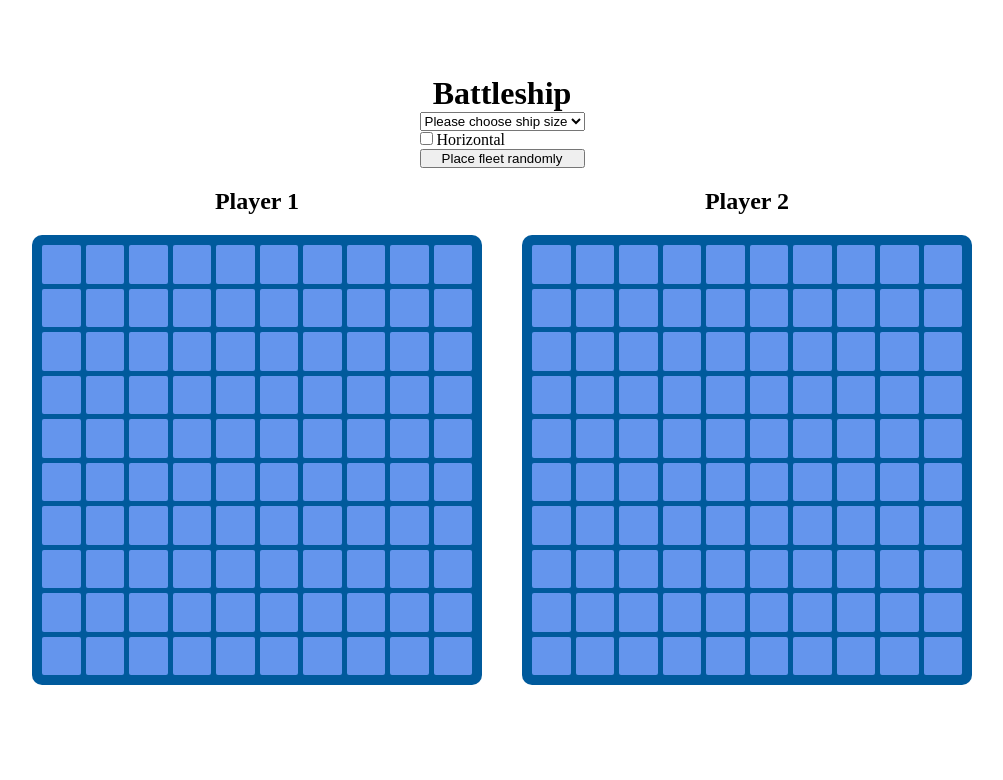
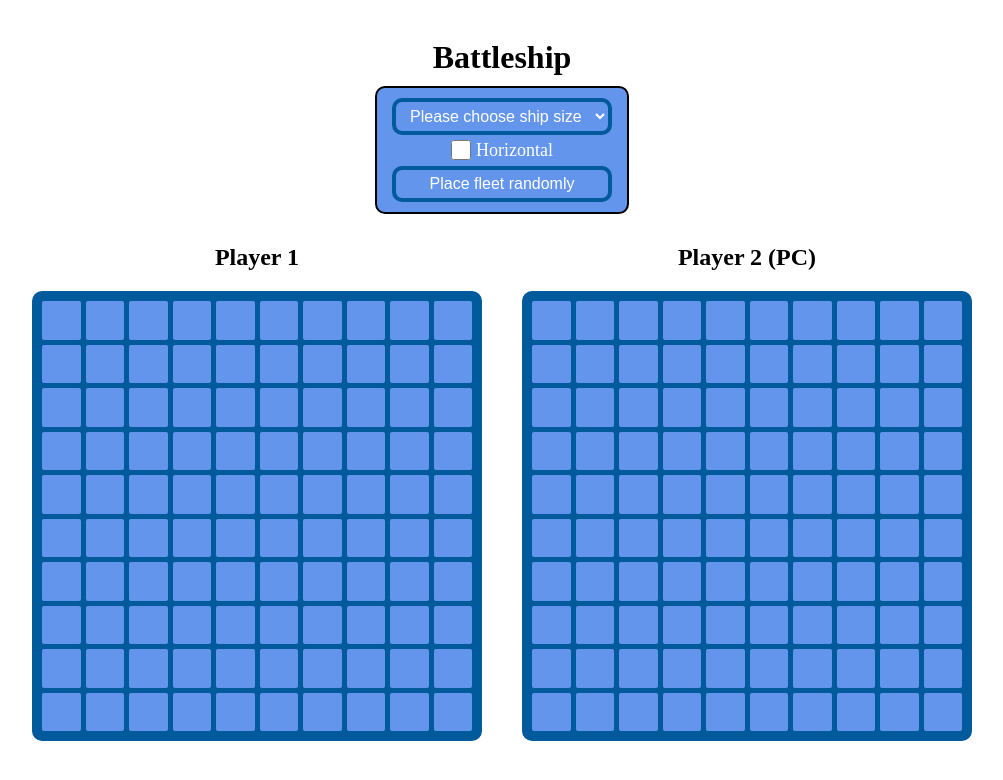
Before and after one commit to OverlordGummyBear/battleships, a website built with webpack: page src/index.html in a window 1280 px wide. Shown: the whole page, without its empty margins (138-1141 px from the left). Built offline with nearby package versions, Linux system fonts and the light colour scheme.

Commit message:
Style the buttons and rest of the webpage

```diff
--- a/src/index.html
+++ b/src/index.html
@@ -9,12 +9,10 @@
     <h1>Battleship</h1>
 
     <div id="gameprep">
-        <select id="ships-to-place">
-
-        </select>
+        <select id="ships-to-place"> </select>
         <div>
             <input type="checkbox" id="horizontal" name="horizontal">
-            <label for="horizontal">Horizontal</label>
+            <label id="horizontal-label" for="horizontal">Horizontal</label>
         </div>
 
         <button id="random-ship-placement"> Place fleet randomly</button>
@@ -31,7 +29,7 @@
         </div>
 
         <div>
-            <h2>Player 2</h2>
+            <h2>Player 2 (PC)</h2>
             <div id="p2-board" class="board-container">
 
             </div>
--- a/src/index.js
+++ b/src/index.js
@@ -179,7 +179,7 @@ function renderShipOption(){
     fleet.forEach(shipLength => {
         const shipOption = document.createElement("option");
         shipOption.value = shipLength;
-        shipOption.textContent = shipLength;
+        shipOption.textContent = shipLength + "  \u25FC".repeat(shipLength);
         shipOptionInput.appendChild(shipOption);
     })
 }
--- a/src/styles.css
+++ b/src/styles.css
@@ -12,7 +12,11 @@ body, .player-boards-container{
 
 body{
     flex-direction: column;
-    height: 100vh;
+    min-height: 100vh;
+}
+
+h1{
+    margin-top: 20px;
 }
 
 .player-boards-container{
@@ -27,6 +31,63 @@ body{
 #gameprep{
     display: flex;
     flex-direction: column;
+    gap: 5px;
+
+    background-color: #6495ED;
+    padding: 10px 15px;
+    margin: 10px 0px;
+    border: 2px solid black;
+    border-radius: 10px;
+    color: #FFFFFF;
+}
+
+#gameprep > div{
+    display: flex;
+    align-self: center;
+    gap: 5px;
+}
+
+#horizontal{
+    width: 20px;
+    height: 20px;
+    accent-color: #005A9C;
+    cursor: pointer;
+}
+
+#horizontal-label {
+    font-size: 18px;
+}
+
+#ships-to-place{
+    border: 4px solid #005A9C;
+    border-radius: 10px;
+    font-size: 16px;
+    padding: 5px 10px;
+    background-color: #6495ED;
+    color: #FFFFFF;
+}
+
+#random-ship-placement,
+#reset-button{
+    border: 4px solid #005A9C;
+    border-radius: 10px;
+    padding: 5px 15px;
+    background-color: #6495ED;
+    color: #FFFFFF;
+}
+
+#random-ship-placement{
+    font-size: 16px;
+}
+
+#reset-button{
+    margin: 10px 0px;
+    font-size: 18px;
+}
+
+#reset-button:hover,
+#random-ship-placement:hover{
+    background-color: #005A9C;
 }
 
 .board-container{
```
